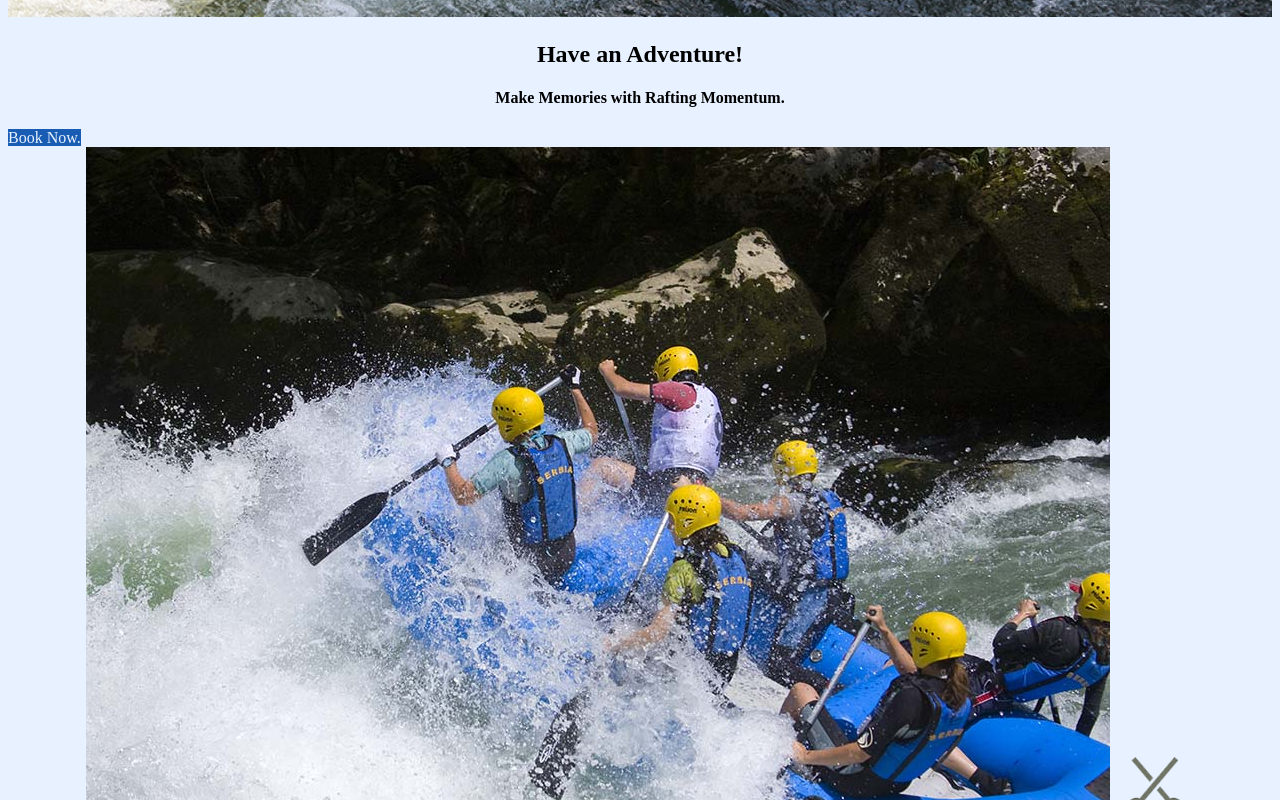
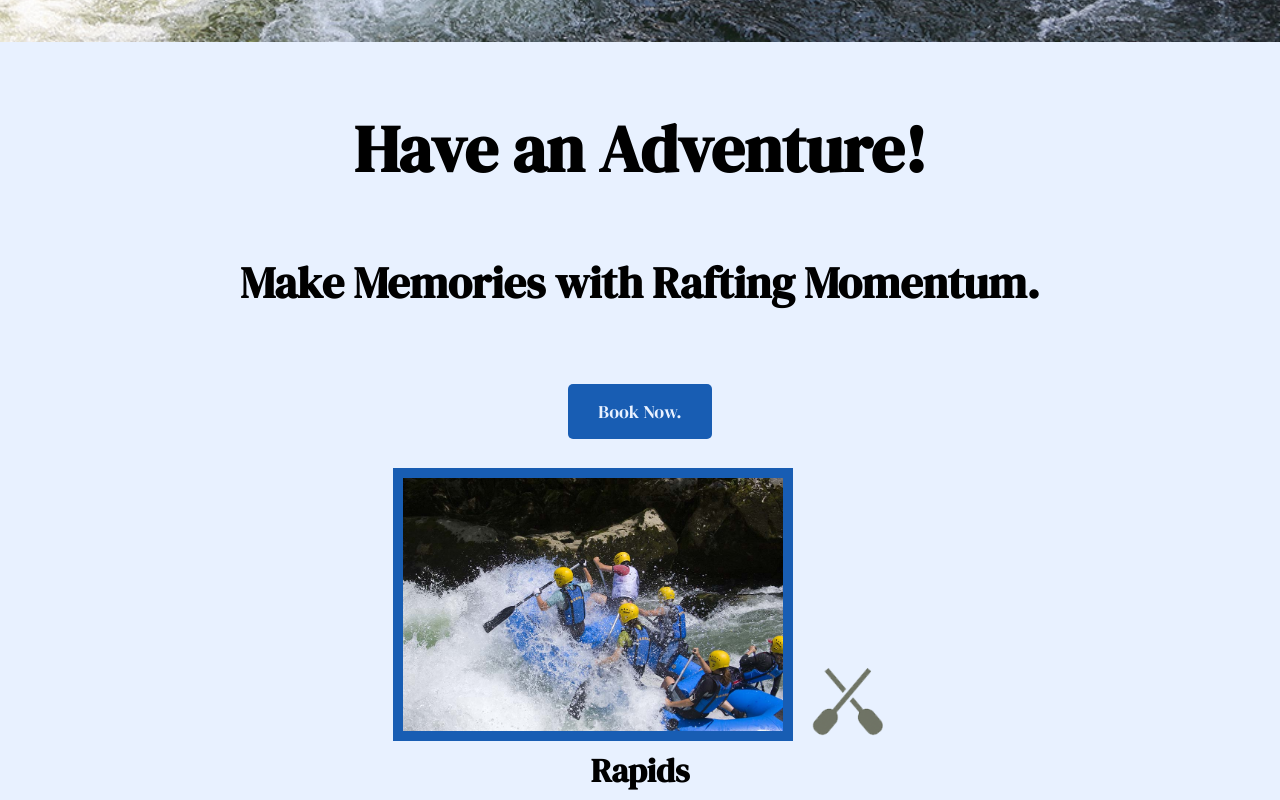
Before and after one commit to charlesofuasia/wdd130_1, a plain HTML site: page wwr/index.html in a window 1280 px wide. Shown: the part 1180-1980 px from the top of the page. Drawn offline with nearby package versions, Linux system fonts and the light colour scheme.

Commit message:
Added css

```diff
--- a/aboutme/styles/styles.css
+++ b/aboutme/styles/styles.css
@@ -18,14 +18,18 @@ h1{
 h2 {
     font-size: 2em;
     background-color: blueviolet;
-    padding: 10px 25px;
+    padding: 10px 20px;
     color: white;
     margin: 2px;
 }
-#alias {
-    font-family:  Cochin, Georgia, Times, 'Times New Roman', serif;
-    padding: 10px 0;
-    font-size: 1.5em;
+h4 {
+    font-family:  'Franklin Gothic Medium', 'Arial Narrow', Arial, sans-serif;
+    padding: 10px 5px;
+    font-size: 1.8em;
+    font-style: italic;
+    background-color: blueviolet;
+    padding: 10px 10px;
+    color: white;
 }
 
 #hero-img {
--- a/wwr/styles/styles.css
+++ b/wwr/styles/styles.css
@@ -1,3 +1,4 @@
+@import url('https://fonts.googleapis.com/css2?family=DM+Serif+Display&family=Nunito:wght@300&display=swap');
 #content {
     max-width: 1600px;
     margin: 0 auto;
@@ -6,6 +7,9 @@ nav a {
     text-align: center;
     color: black;
     text-decoration: none;
+    padding: 35px;
+    font-weight: "DM Serif Display", Georgia, serif;
+    font-size: 1.5em;
 }
 #hero-msg h1, #hero-msg h4 {
     text-align: center;
@@ -21,6 +25,10 @@ main section {
 }
 body{
     background-color: #e8f1ff;
+    font-family: 'Courier New', Courier, monospace;
+    font-size: 22px;
+    padding: 0;
+    margin: 0;
 }
 header {
     background-color: #76bed0;
@@ -33,6 +41,10 @@ nav a:hover {
     background-color: #185db3;
     color: #e8f1ff;
     text-decoration: none;
+    font-size: 18px;
+    padding: 15px 30px;
+    margin-top: 50px;
+    border-radius: 5px;
 }
 .book:hover, .join:hover {
     background-color: #76bed0;
@@ -47,6 +59,8 @@ nav a:hover {
 footer {
     background-color: #76bed0;
     color: black;
+    padding: 25px 50px;
+    margin-top: 50px;
 }
 footer a{
     color: black;
@@ -61,24 +75,58 @@ footer a:hover {
 h4 {
     color: black;
 }
+h2 {
+    margin: 0;
+}
 .msg h2 {
     color: black;
 }
 .msg p {
     color: black;
+    font-size: 0.8em;
 }
 .logo {
     width: 80px;
 }
+#logo-link {
+    padding-top: 5px;
+}
 .icon {
     width: 80px;
+    padding-top: 15px;
 }
 #hero-img {
     width: 100%;
 }
 footer p {
-    font-size: 1.2em;
+    font-size: 0.8em;
+    font-family: Nunito, Arial, Helvetica, sans-serif, sans-serif;
 }
 footer p a:hover {
     text-decoration: underline;
 }
+footer .socials img {
+    padding-top: 15px;
+}
+#hero-msg{
+    font-family: "DM Serif Display", Georgia, serif;
+    font-size: 2em;
+}
+section h2 {
+    font-family: "DM Serif Display", Georgia, serif;
+}
+section p {
+    font-family: Nunito, Arial, Helvetica, sans-serif, sans-serif;
+    font-size: 1.2em;
+}
+.card-image {
+    border: 10px solid #185db3;
+    width: 400px;
+    margin-top: 35px;
+}
+main section img {
+    box-sizing: border-box;
+}
+#hero {
+    text-align: center;
+}
```
Also changed, not shown: aboutme/index.html (+1 -1 lines).
